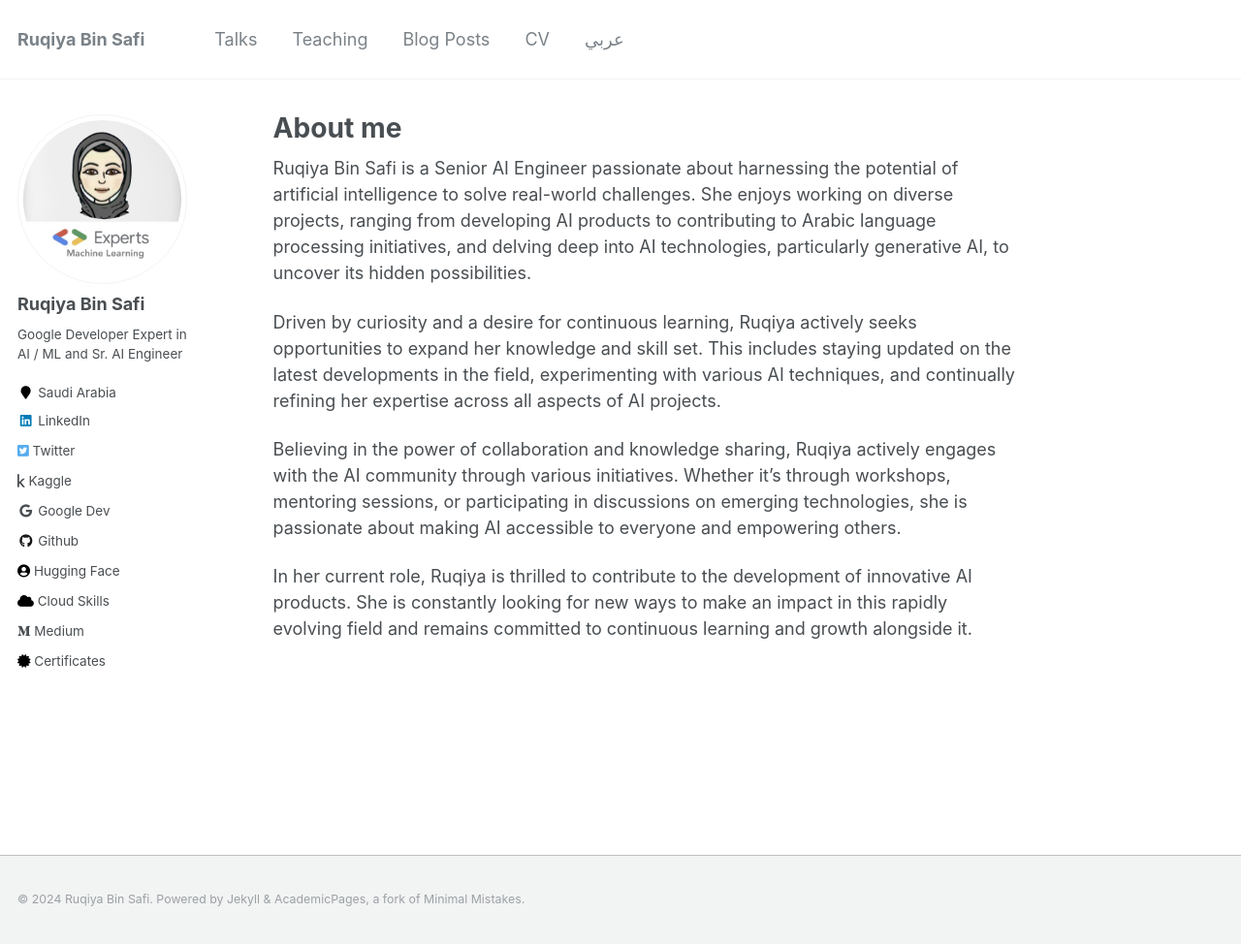
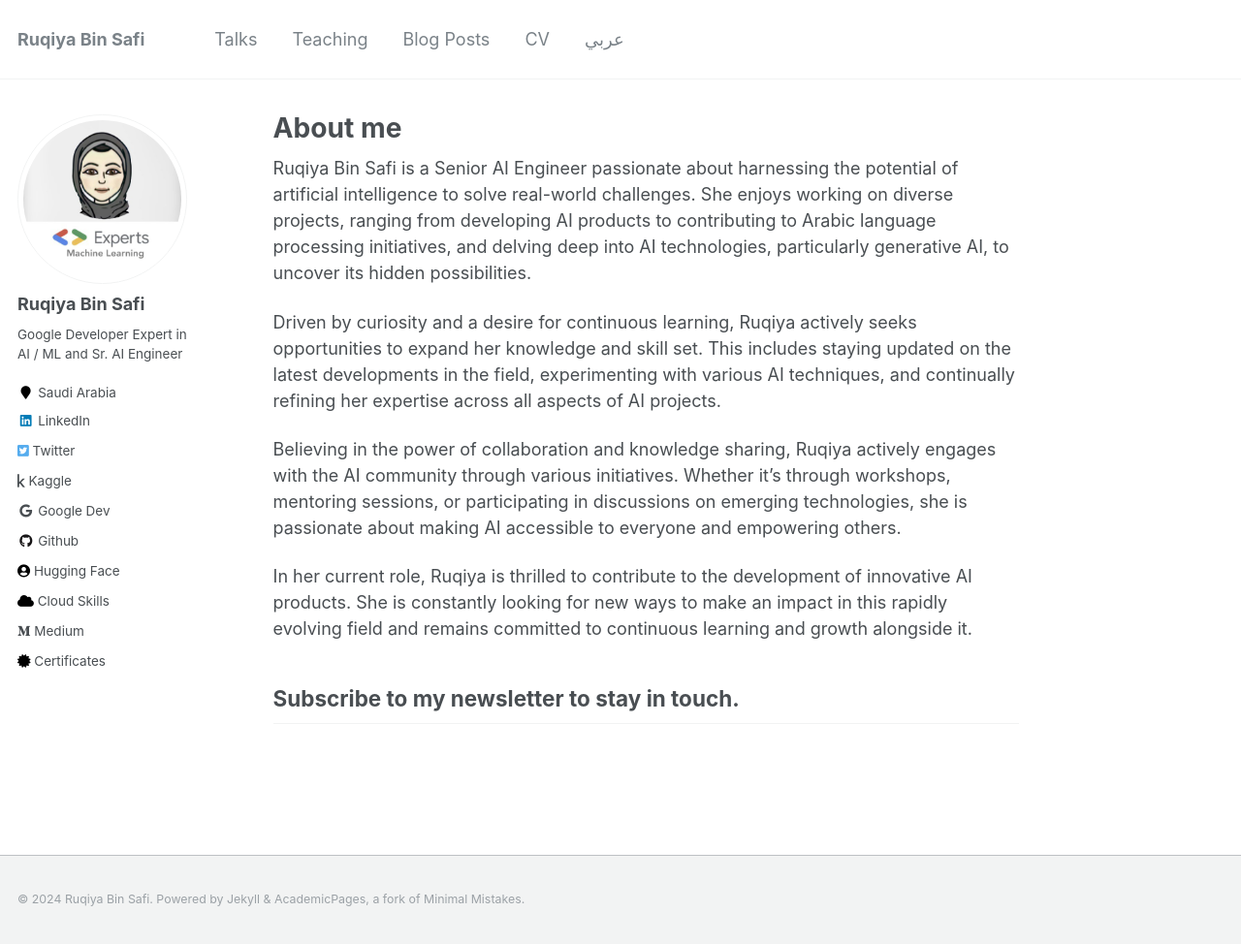
Before and after one commit to Ruqyai/ruqyai.github.io, a Jekyll site: the page built from _pages/about.md, in a window 1280 px wide and 974 px high. Shown: the whole window at 97% size. Built offline with Jekyll 4.4.1, drawn with Linux system fonts in a browser that asks for light colours; a script that is not in the unit is left out; grey boxes are pictures that could not be loaded.

Commit message:
Newsletters

```diff
--- a/_pages/about.md
+++ b/_pages/about.md
@@ -15,7 +15,7 @@
 Believing in the power of collaboration and knowledge sharing, Ruqiya actively engages with the AI community through various initiatives. Whether it’s through workshops, mentoring sessions, or participating in discussions on emerging technologies, she is passionate about making AI accessible to everyone and empowering others.
 
 In her current role, Ruqiya is thrilled to contribute to the development of innovative AI products. She is constantly looking for new ways to make an impact in this rapidly evolving field and remains committed to continuous learning and growth alongside it.
-
+## Subscribe to my newsletter to stay in touch.
 <iframe data-w-type="embedded" frameborder="0" scrolling="no" marginheight="0" marginwidth="0" src="https://svoyr.mjt.lu/wgt/svoyr/xtxy/form?c=9f678f6a" width="100%" style="height: 0;"></iframe>
 
 <script type="text/javascript" src="https://app.mailjet.com/pas-nc-embedded-v1.js"></script>
```
